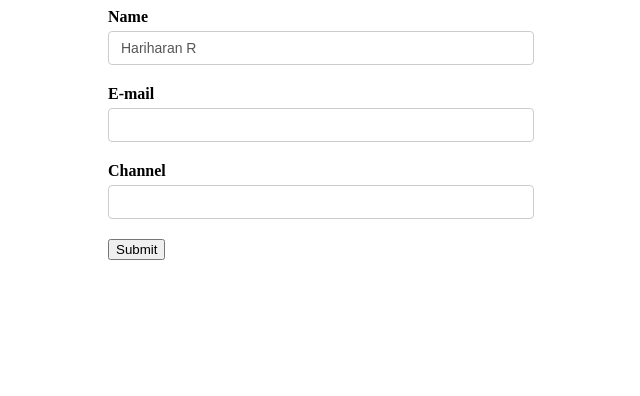
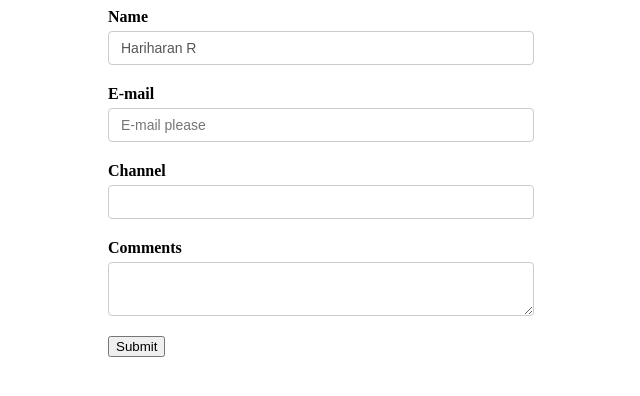
Before and after one commit to harryharanr/formik, a React (Create React App) app: page / in a window 1280 px wide. Shown: the top 396 px of the page, without its empty margins (319-959 px from the left). Built offline with nearby package versions, Linux system fonts and the light colour scheme.

Commit message:
18 - as props in Field component

```diff
--- a/src/components/YoutubeForm.js
+++ b/src/components/YoutubeForm.js
@@ -5,6 +5,7 @@ const initialValues = {
   name: "Hariharan R",
   email: "",
   channel: "",
+  comments: "",
 };
 
 const onSubmit = (values) => {
@@ -46,7 +47,12 @@ const YoutubeForm = () => {
 
         <div className="form-control">
           <label htmlFor="email">E-mail</label>
-          <Field type="email" id="email" name="email" />
+          <Field
+            type="email"
+            id="email"
+            name="email"
+            placeholder="E-mail please"
+          />
           <ErrorMessage name="email" />
         </div>
 
@@ -56,6 +62,12 @@ const YoutubeForm = () => {
           <ErrorMessage name="channel" />
         </div>
 
+        <div className="form-control">
+          <label htmlFor="comments">Comments</label>
+          <Field as="textarea" type="textarea" id="comments" name="comments" />
+          <ErrorMessage name="comments" />
+        </div>
+
         <button type="submit">Submit</button>
       </Form>
     </Formik>
```
